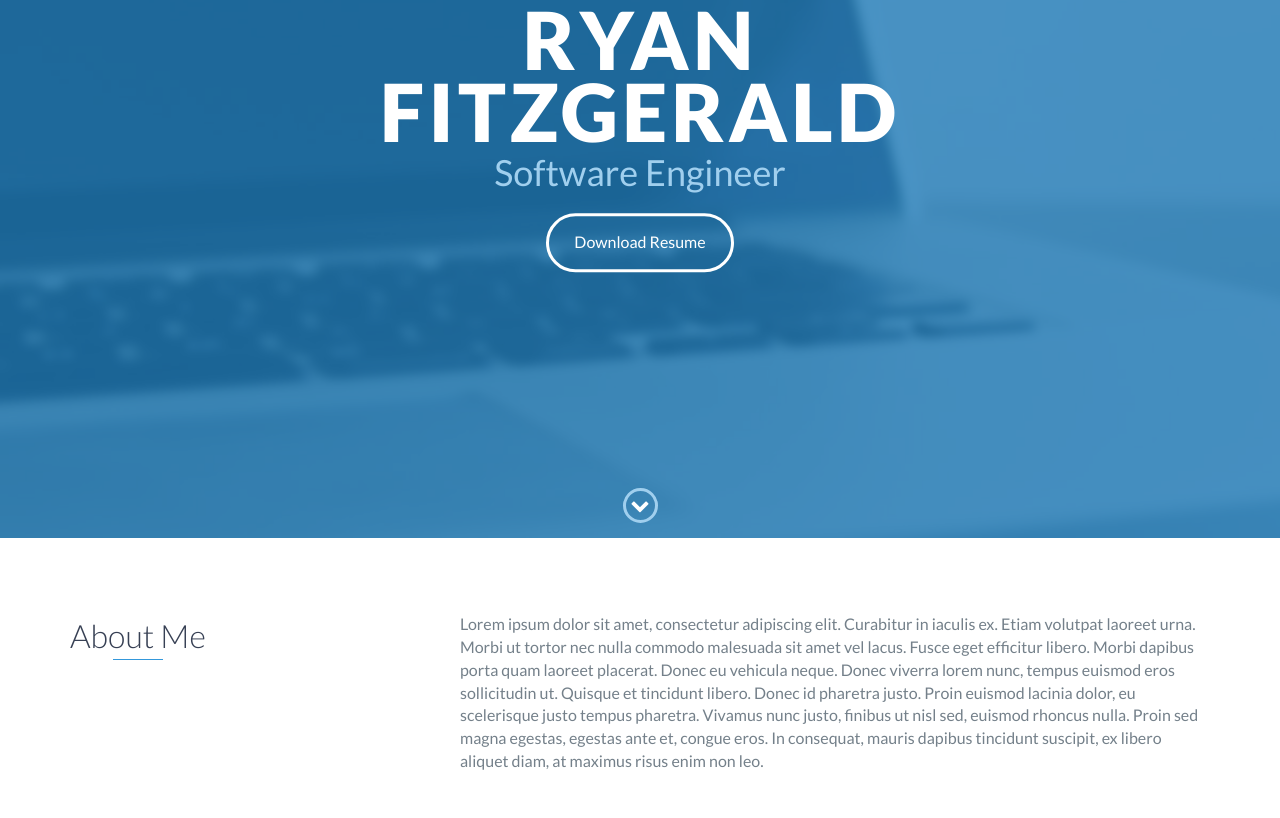
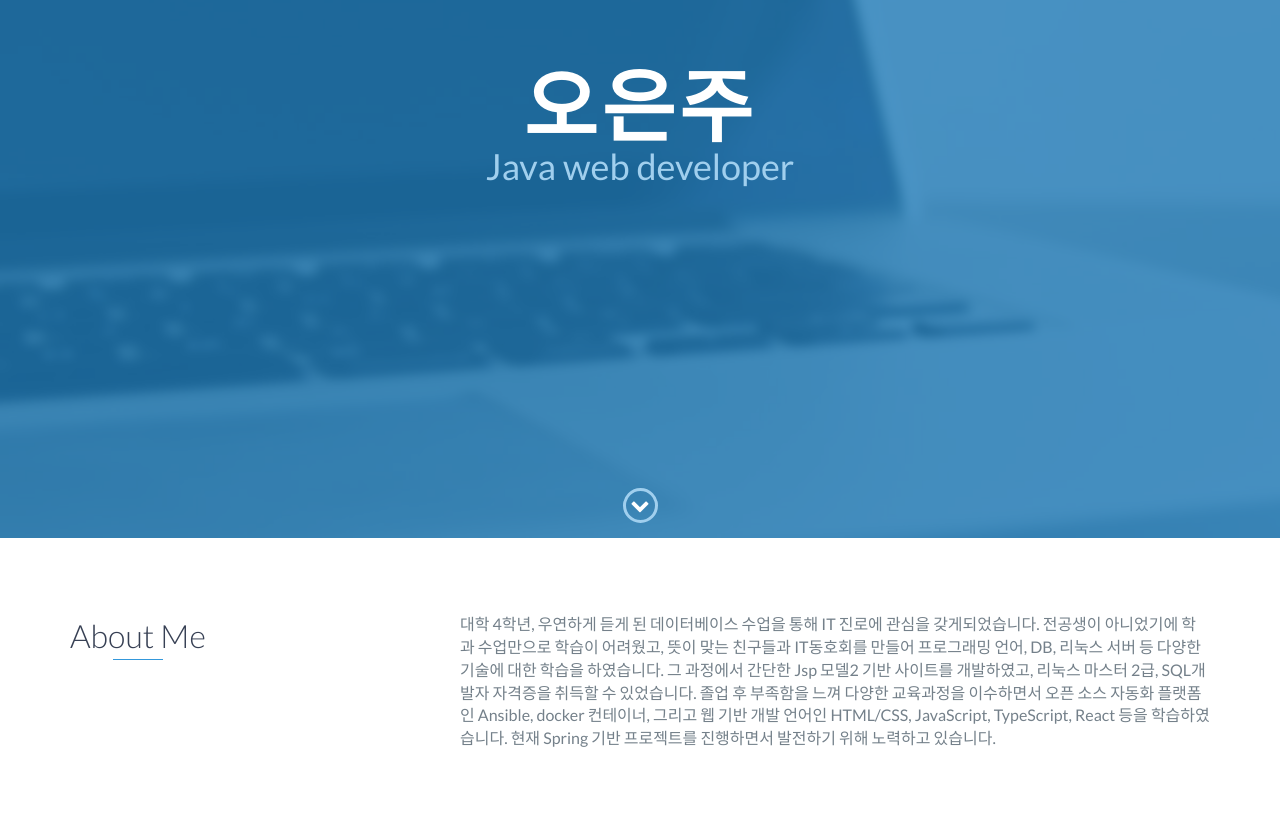
Before and after one commit to Eunju-Oh/eunju-oh.github.io, a website: page index.html in a window 1280 px wide. Shown: the part 262-1080 px from the top of the page. Drawn offline with nearby package versions, Linux system fonts and the light colour scheme.

Commit message:
Update index.html

```diff
--- a/index.html
+++ b/index.html
@@ -5,7 +5,7 @@
     <meta charset="utf-8">
     <meta http-equiv="X-UA-Compatible" content="IE=edge">
     <meta name="viewport" content="width=device-width, initial-scale=1">
-    <title>My Portfolio</title>
+    <title>Portfolio</title>
 	<link rel="shortcut icon" href="favicon.ico" type="image/x-icon">
 	<link rel="icon" href="favicon.ico" type="image/x-icon">
     <link href="https://fonts.googleapis.com/css?family=Lato:300,400,700,900" rel="stylesheet">
@@ -25,7 +25,7 @@
         </div>
         <ul id="menu" class="shadow">
             <li>
-                <a href="#about">오은주</a>
+                <a href="#about">About</a>
             </li>
             <li>
                 <a href="#experience">Experience</a>
@@ -48,9 +48,9 @@
 
     <div id="lead">
         <div id="lead-content">
-            <h1>Ryan Fitzgerald</h1>
-            <h2>Software Engineer</h2>
-            <a href="#" class="btn-rounded-white">Download Resume</a>
+            <h1>오은주</h1>
+            <h2>Java web developer</h2>
+            <!--<a href="#" class="btn-rounded-white">Download Resume</a>-->
         </div>
         <!-- End #lead-content -->
 
@@ -73,9 +73,15 @@
                 </div>
                 <div class="col-md-8">
                     <p>
-                        Lorem ipsum dolor sit amet, consectetur adipiscing elit. Curabitur in iaculis ex. Etiam volutpat laoreet urna. Morbi ut tortor nec nulla commodo malesuada sit amet vel lacus. Fusce eget efficitur libero. Morbi dapibus porta quam laoreet placerat. Donec
-                        eu vehicula neque. Donec viverra lorem nunc, tempus euismod eros sollicitudin ut. Quisque et tincidunt libero. Donec id pharetra justo. Proin euismod lacinia dolor, eu scelerisque justo tempus pharetra. Vivamus nunc justo, finibus
-                        ut nisl sed, euismod rhoncus nulla. Proin sed magna egestas, egestas ante et, congue eros. In consequat, mauris dapibus tincidunt suscipit, ex libero aliquet diam, at maximus risus enim non leo.
+                        대학 4학년, 우연하게 듣게 된 데이터베이스 수업을 통해 IT 진로에 관심을 갖게되었습니다.
+                        전공생이 아니었기에 학과 수업만으로 학습이 어려웠고, 뜻이 맞는 친구들과 IT동호회를 만들어
+                        프로그래밍 언어, DB, 리눅스 서버 등 다양한 기술에 대한 학습을 하였습니다. 그 과정에서
+                        간단한 Jsp 모델2 기반 사이트를 개발하였고, 리눅스 마스터 2급, SQL개발자 자격증을 취득할 수
+                        있었습니다. 졸업 후 부족함을 느껴 다양한 교육과정을 이수하면서 오픈 소스 자동화 플랫폼인
+                        Ansible, docker 컨테이너, 그리고 웹 기반 개발 언어인 HTML/CSS, JavaScript, TypeScript,
+                        React 등을 학습하였습니다. 현재 Spring 기반 프로젝트를 진행하면서 발전하기 위해 노력하고
+                        있습니다.
+
                     </p>
                 </div>
             </div>
```
